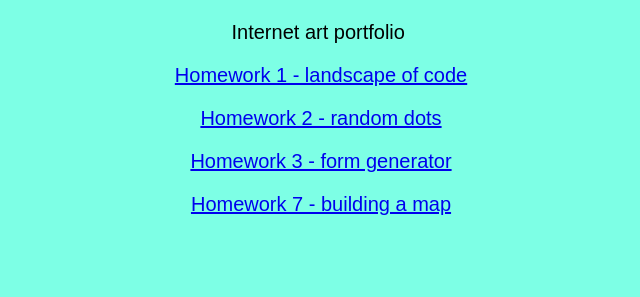
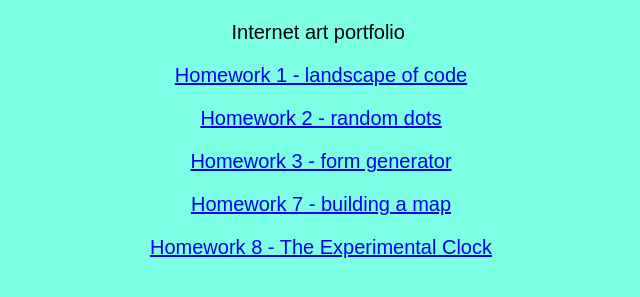
Before and after one commit to Shuoyang886/homework6, a plain HTML site: page index.html in a window 1280 px wide. Shown: the part 69-366 px from the top of the page, without its empty margins (319-959 px from the left). Drawn offline with Linux system fonts and the light colour scheme.

Commit message:
Add files via upload

```diff
--- a/index.html
+++ b/index.html
@@ -14,6 +14,7 @@
 	<p><a href="homework2.html">Homework 2 - random dots</a></p>
 	<p><a href="homework3.html">Homework 3 - form generator</a></p>
 	<p><a href="homework7.html">Homework 7 - building a map</a></p>
+	<p><a href="homework8.html">Homework 8 - The Experimental Clock</a></p>
 
 </body>
 </html>
```
